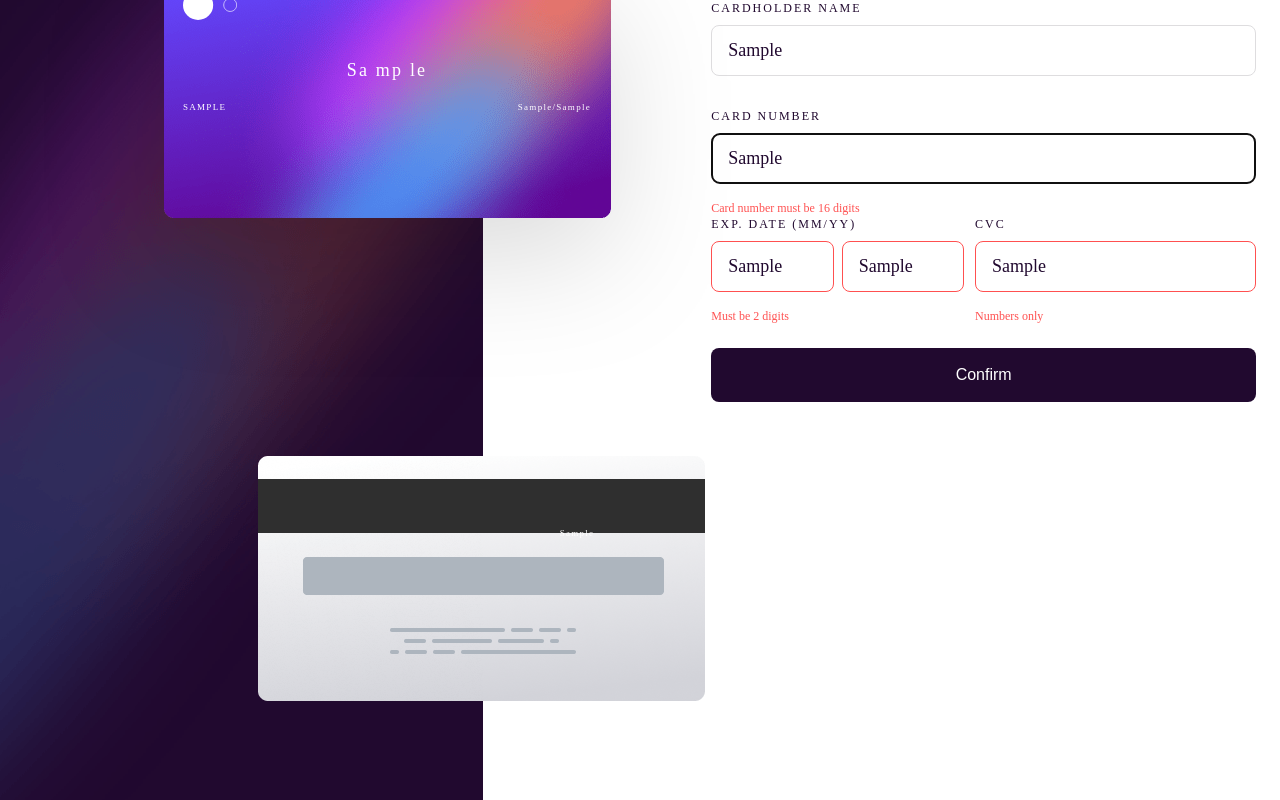
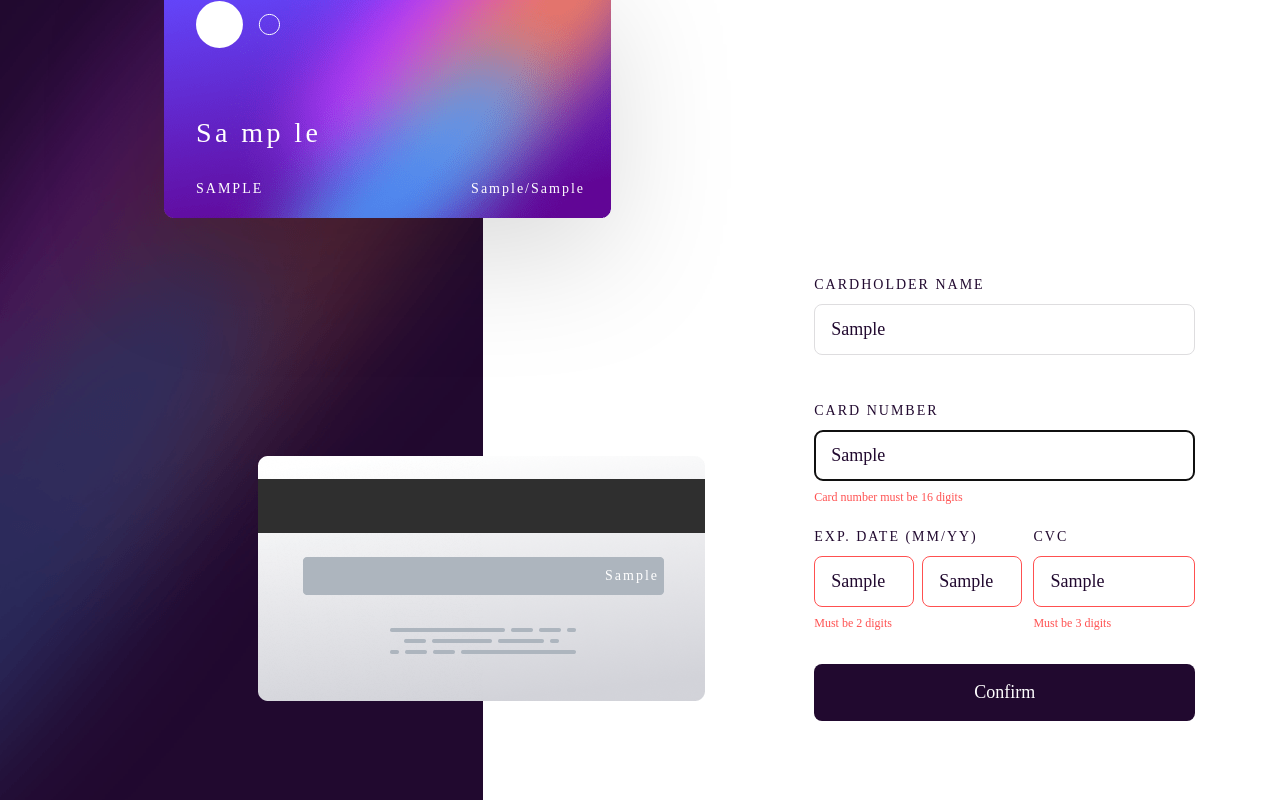
Before and after one commit to roodhouse/frontend-mentor-interactive-card, a React (Create React App) app: page / in a window 1280 px wide. Both pictures are taken after typing "Sample", "Sample", "Sample", "Sample", "Sample" into the empty fields and a click on the input "Confirm". Built offline with nearby package versions, Linux system fonts and the light colour scheme; the HTML template or start-up script is replaced by a standard one.

Commit message:
styling done

```diff
--- a/src/components/Bottom.jsx
+++ b/src/components/Bottom.jsx
@@ -5,11 +5,11 @@ import Thanks from './bottom/Thanks'
 function Bottom({ recordName, recordNumber, recordMonth, recordYear, recordCvc }) {
   return (
     <>
-      <div id="bottomContainer" className='px-6'>
+      <div id="bottomContainer" className='px-6 xl:w-[381px] xl:mt-[275px] xl:ml-[127px] xl:px-0'>
         <div id="formWrapper" className=''>
           <Form recordName={recordName} recordNumber={recordNumber} recordMonth={recordMonth} recordYear={recordYear} recordCvc={recordCvc}/>
         </div>
-        <div id="thanksWrapper" className='hidden'>
+        <div id="thanksWrapper" className='hidden xl:pt-[30px]'>
           <Thanks />
         </div>
       </div>
--- a/src/components/bottom/Form.jsx
+++ b/src/components/bottom/Form.jsx
@@ -51,7 +51,7 @@ function Form({ recordName, recordNumber, recordMonth, recordYear, recordCvc })
           <div id="cardHolderNumberWrapper" className='w-full mb-1'>
             <CardHolderNumber register={register} recordNumber={recordNumber} errors={errors} />
           </div>
-          <div id="expCvcWrapper" className='w-full flex mb-7'>
+          <div id="expCvcWrapper" className='w-full flex mb-7 xl:mb-[15px]'>
             <div id="expWrapper" className='mr-[11px]'>
               <Exp register={register} recordMonth={recordMonth} recordYear={recordYear} errors={errors} />
             </div>
--- a/src/components/bottom/form/CardHolderName.jsx
+++ b/src/components/bottom/form/CardHolderName.jsx
@@ -4,11 +4,11 @@ function CardHolderName({ register, recordName, errors }) {
   return (
     <>
         <div id="cardHolderNameContainer">
-            <div id="labelNameContainer" className='text-veryDarkViolet font-["Space_Grotesk"] text-xs font-medium tracking-[2px] mb-[9px] text-left'>
+            <div id="labelNameContainer" className='text-veryDarkViolet font-["Space_Grotesk"] text-xs font-medium tracking-[2px] mb-[9px] text-left xl:text-sm xl:tracking-[2px]'>
               <label htmlFor="cardHolderName">CARDHOLDER NAME</label>
             </div>
             <div id="theNameContainer">
-              <input type="text" id='cardHolderName' name='cardHolderName' placeholder='e.g. Jane Appleseed' className='w-full font-["Space_Grotesk"] text-[18px] text-veryDarkViolet border border-solid rounded-lg border-lightGrayishViolet pl-4 py-[11px] placeholder:text-veryDarkViolet placeholder:text-[18px] placeholder:font-["Space_Grotesk"] placeholder:font-medium placeholder:opacity-25'
+              <input type="text" id='cardHolderName' name='cardHolderName' placeholder='e.g. Jane Appleseed' className='w-full font-["Space_Grotesk"] text-[18px] text-veryDarkViolet border border-solid rounded-lg border-lightGrayishViolet pl-4 py-[11px] placeholder:text-veryDarkViolet placeholder:text-[18px] placeholder:font-["Space_Grotesk"] placeholder:font-medium placeholder:opacity-25 cursor-pointer hover:border-veryDarkViolet'
                 {...register('cardHolderName',{
                   required: 'Name is required',
                   onChange: (e) => {
@@ -17,8 +17,8 @@ function CardHolderName({ register, recordName, errors }) {
                 })}
               />
             </div>
-            <div id="cardHolderNameError" className='h-5 text-error text-xs font-["Space_Grotesk"] font-medium mt-2 text-left'>
-              <p id='nameError' className='hidden pt-2'>{errors.cardHolderName?.message}</p>
+            <div id="cardHolderNameError" className='h-5 text-error text-xs font-["Space_Grotesk"] font-medium mt-2 text-left xl:h-[34px]'>
+              <p id='nameError' className='hidden pt-2 xl:pt-0'>{errors.cardHolderName?.message}</p>
             </div>
           </div>
     </>
--- a/src/components/bottom/form/CardHolderNumber.jsx
+++ b/src/components/bottom/form/CardHolderNumber.jsx
@@ -6,11 +6,11 @@ function CardHolderNumber({ register, recordNumber, errors }) {
   return (
     <>
         <div id="cardHolderNumberContainer">
-            <div id="labelNumberContainer" className='text-veryDarkViolet font-["Space_Grotesk"] text-xs font-medium tracking-[2px] mb-[9px] text-left'>
+            <div id="labelNumberContainer" className='text-veryDarkViolet font-["Space_Grotesk"] text-xs font-medium tracking-[2px] mb-[9px] text-left xl:text-sm xl:tracking-[2px]'>
               <label htmlFor="cardHolderNumber">CARD NUMBER</label>
             </div>
             <div id="theNumberContainer">
-              <input type="text" id='cardHolderNumber' maxLength={16} name='cardHolderNumber' placeholder='e.g. 1234 5678 9123 0000' className='w-full font-["Space_Grotesk"] text-[18px] text-veryDarkViolet border border-solid rounded-lg border-lightGrayishViolet pl-4 py-[11px] placeholder:text-veryDarkViolet placeholder:text-[18px] placeholder:font-["Space_Grotesk"] placeholder:font-medium placeholder:opacity-25'
+              <input type="text" id='cardHolderNumber' maxLength={16} name='cardHolderNumber' placeholder='e.g. 1234 5678 9123 0000' className='w-full font-["Space_Grotesk"] text-[18px] text-veryDarkViolet border border-solid rounded-lg border-lightGrayishViolet pl-4 py-[11px] placeholder:text-veryDarkViolet placeholder:text-[18px] placeholder:font-["Space_Grotesk"] placeholder:font-medium placeholder:opacity-25 cursor-pointer hover:border-veryDarkViolet'
                 {...register('cardHolderNumber',{
                   required: 'Number is required',
                   pattern: {
@@ -31,8 +31,8 @@ function CardHolderNumber({ register, recordNumber, errors }) {
                 })}
               />
             </div>
-            <div id="cardHolderNumberError" className='h-5 text-error text-xs font-["Space_Grotesk"] font-medium mt-2 text-left'>
-              <p id='numberError' className='hidden pt-2'>{errors.cardHolderNumber?.message}</p>
+            <div id="cardHolderNumberError" className='h-5 text-error text-xs font-["Space_Grotesk"] font-medium mt-2 text-left xl:h-[34px]'>
+              <p id='numberError' className='hidden pt-2 xl:pt-0'>{errors.cardHolderNumber?.message}</p>
             </div>
           </div>
     </>
--- a/src/components/bottom/form/Cvc.jsx
+++ b/src/components/bottom/form/Cvc.jsx
@@ -4,16 +4,24 @@ function Cvc({ register, recordCvc, errors }) {
   return (
     <>
         <div id="CvcContainer">
-            <div id="labelCvcContainer" className='text-veryDarkViolet font-["Space_Grotesk"] text-xs font-medium tracking-[2px] mb-[9px] text-left'>
+            <div id="labelCvcContainer" className='text-veryDarkViolet font-["Space_Grotesk"] text-xs font-medium tracking-[2px] mb-[9px] text-left xl:text-sm xl:tracking-[2px]'>
               <label htmlFor="cvc">CVC</label>
             </div>
             <div id="theCvcContainer">
-              <input type="text" id='cardHolderCvc' maxLength={3} name='cardHolderCvc' placeholder='e.g. 123' className='w-full font-["Space_Grotesk"] text-[18px] text-veryDarkViolet border border-solid rounded-lg border-lightGrayishViolet pl-4 py-[11px] placeholder:text-veryDarkViolet placeholder:text-[18px] placeholder:font-["Space_Grotesk"] placeholder:font-medium placeholder:opacity-25'
+              <input type="text" id='cardHolderCvc' maxLength={3} name='cardHolderCvc' placeholder='e.g. 123' className='w-full font-["Space_Grotesk"] text-[18px] text-veryDarkViolet border border-solid rounded-lg border-lightGrayishViolet pl-4 py-[11px] placeholder:text-veryDarkViolet placeholder:text-[18px] placeholder:font-["Space_Grotesk"] placeholder:font-medium placeholder:opacity-25 cursor-pointer hover:border-veryDarkViolet'
                 {...register('cardHolderCvc',{
                   required: 'Can\'t be blank',
                   pattern: {
                     value: /^[0-9]*$/,
                     message: 'Numbers only'
+                  },
+                  maxLength: {
+                    value: 3,
+                    message: 'Must be 3 digits'
+                  },
+                  minLength: {
+                    value: 3,
+                    message: 'Must be 3 digits'
                   },
                   onChange: (e) => {
                     recordCvc(e.target.value)
@@ -21,8 +29,8 @@ function Cvc({ register, recordCvc, errors }) {
                 })}
               />
             </div>
-            <div id="cardHolderCvcError" className='h-5 text-error text-xs font-["Space_Grotesk"] font-medium mt-2 text-left'>
-              <p id='cvcError' className='hidden pt-2'>{errors.cardHolderCvc?.message}</p>
+            <div id="cardHolderCvcError" className='h-5 text-error text-xs font-["Space_Grotesk"] font-medium mt-2 text-left xl:h-[34px]'>
+              <p id='cvcError' className='hidden pt-2 xl:pt-0'>{errors.cardHolderCvc?.message}</p>
             </div>
           </div>
     </>
--- a/src/components/bottom/form/Exp.jsx
+++ b/src/components/bottom/form/Exp.jsx
@@ -4,12 +4,12 @@ function Exp({ register, recordMonth, recordYear, errors }) {
   return (
     <>
         <div id="expContainer">
-            <div id="labelExpContainer" className='text-veryDarkViolet font-["Space_Grotesk"] text-xs font-medium tracking-[2px] mb-[9px] text-left'>
+            <div id="labelExpContainer" className='text-veryDarkViolet font-["Space_Grotesk"] text-xs font-medium tracking-[2px] mb-[9px] text-left xl:text-sm xl:tracking-[2px]'>
               <label htmlFor="exp">EXP. DATE (MM/YY)</label>
             </div>
             <div id="expDate" className='flex'>
                 <div id="theExpMonthContainer" className='mr-2'>
-                    <input type="text" id='cardHolderExpMonth' maxLength={2} name='cardHolderExpMonth' placeholder='MM' className='w-full font-["Space_Grotesk"] text-[18px] text-veryDarkViolet border border-solid rounded-lg border-lightGrayishViolet pl-4 py-[11px] placeholder:text-veryDarkViolet placeholder:text-[18px] placeholder:font-["Space_Grotesk"] placeholder:font-medium placeholder:opacity-25'
+                    <input type="text" id='cardHolderExpMonth' maxLength={2} name='cardHolderExpMonth' placeholder='MM' className='w-full font-["Space_Grotesk"] text-[18px] text-veryDarkViolet border border-solid rounded-lg border-lightGrayishViolet pl-4 py-[11px] placeholder:text-veryDarkViolet placeholder:text-[18px] placeholder:font-["Space_Grotesk"] placeholder:font-medium placeholder:opacity-25 cursor-pointer hover:border-veryDarkViolet'
                       {...register('cardHolderExpMonth',{
                         required: 'Can\'t be blank',
                         maxLength: {
@@ -31,7 +31,7 @@ function Exp({ register, recordMonth, recordYear, errors }) {
                     />
                 </div>
                 <div id="theExpYearContainer">
-                    <input type="text" id='cardHolderExpYear' maxLength={2} name='cardHolderExpYear' placeholder='YY' className='w-full font-["Space_Grotesk"] text-[18px] text-veryDarkViolet border border-solid rounded-lg border-lightGrayishViolet pl-4 py-[11px] placeholder:text-veryDarkViolet placeholder:text-[18px] placeholder:font-["Space_Grotesk"] placeholder:font-medium placeholder:opacity-25'
+                    <input type="text" id='cardHolderExpYear' maxLength={2} name='cardHolderExpYear' placeholder='YY' className='w-full font-["Space_Grotesk"] text-[18px] text-veryDarkViolet border border-solid rounded-lg border-lightGrayishViolet pl-4 py-[11px] placeholder:text-veryDarkViolet placeholder:text-[18px] placeholder:font-["Space_Grotesk"] placeholder:font-medium placeholder:opacity-25 cursor-pointer hover:border-veryDarkViolet'
                       {...register('cardHolderExpYear',{
                         required: 'Can\'t be blank',
                         maxLength: {
@@ -53,8 +53,8 @@ function Exp({ register, recordMonth, recordYear, errors }) {
                     />
                 </div>
             </div>
-            <div id="cardHolderExpMonthError" className='h-5 text-error text-xs font-["Space_Grotesk"] font-medium mt-2 text-left'>
-              <p id='expError' className='hidden pt-2'>{errors.cardHolderExpMonth?.message || errors.cardHolderExpYear?.message}</p>
+            <div id="cardHolderExpMonthError" className='h-5 text-error text-xs font-["Space_Grotesk"] font-medium mt-2 text-left xl:h-[34px]'>
+              <p id='expError' className='hidden pt-2 xl:pt-0'>{errors.cardHolderExpMonth?.message || errors.cardHolderExpYear?.message}</p>
             </div>
           </div>
     </>
--- a/src/components/bottom/form/Submit.jsx
+++ b/src/components/bottom/form/Submit.jsx
@@ -4,7 +4,7 @@ function Submit() {
   return (
     <>
         <div id="submitContainer">
-            <input type="submit" name='submit' id='submit' value='Confirm' className='w-full bg-veryDarkViolet text-white py-[15px] rounded-lg' />
+            <input type="submit" name='submit' id='submit' value='Confirm' className='w-full font-["Space_Grotesk"] text-[18px] bg-veryDarkViolet text-white py-[15px] rounded-lg cursor-pointer' />
         </div>
     </>
   )
--- a/src/components/bottom/thanks/Continue.jsx
+++ b/src/components/bottom/thanks/Continue.jsx
@@ -6,7 +6,7 @@ function Continue() {
         <div id="formConinueContainer">
             <form noValidate>
                 <div id="continueContainer">
-                    <input type="submit" name='submit' id='submit' value='Continue' className='w-full bg-veryDarkViolet text-white py-[15px] rounded-lg' />
+                    <input type="submit" name='submit' id='submit' value='Continue' className='w-full bg-veryDarkViolet text-white py-[15px] rounded-lg text-[18px] font-["Space_Grotesk"] cursor-pointer' />
                 </div>
             </form>
         </div>
--- a/src/components/top/CardBack.jsx
+++ b/src/components/top/CardBack.jsx
@@ -5,7 +5,7 @@ function CardBack({ cvc }) {
     <>
         <div id="cardBackContainer" className='pt-8 pr-4 pl-[73px] pb-[51px] xl:pl-[258px] xl:pt-[456px]'>
             <div id="cardBack" className='bg-[url("/src/images/bg-card-back.png")] bg-contain bg-no-repeat h-[157px] xl:h-[245px] xl:w-[447px]'>
-                <div id="cvs" className='pt-[71px] pb-[73px] pl-[228px] pr-[37px] text-white font-["Space_Grotesk"] text-[9px] font-medium tracking-[1.286px]'>
+                <div id="cvs" className='pt-[71px] pb-[73px] pl-[228px] pr-[37px] text-white font-["Space_Grotesk"] text-[9px] font-medium tracking-[1.286px] xl:text-sm xl:tracking-[2px] xl:mr-[-110px] xl:pt-[110px]'>
                     <p>{cvc}</p>
                 </div>
             </div>
--- a/src/components/top/CardFront.jsx
+++ b/src/components/top/CardFront.jsx
@@ -6,18 +6,18 @@ function CardFront({ name, number, exp }) {
   return (
     <>
         <div id="cardFrontContainer" className='h-[156px] pl-[17px] pr-[73px] mt-[-119px] xl:pl-[164px] xl:pr-0 xl:mt-[-827px]'>
-            <div id="cardFont" className='bg-[url("/src/images/bg-card-front.png")] bg-cover h-full w-[285px] pt-[17px] pl-[19px] pb-[20px] pr-[20px] xl:h-[245px] xl:w-[447px]'>
-                <div id="logoContainer" className='w-[54px] h-[30px] mb-[37px]'>
+            <div id="cardFont" className='bg-[url("/src/images/bg-card-front.png")] bg-cover h-full w-[285px] pt-[17px] pl-[19px] pb-[20px] pr-[20px] xl:h-[245px] xl:w-[447px] xl:pt-[28px] xl:pl-8 xl:pb-[26px] xl:pr-[26px]'>
+                <div id="logoContainer" className='w-[54px] h-[30px] mb-[37px] xl:w-[84px] xl:h-[47px] xl:mb-16'>
                     <img src={Logo} alt="Logo" />
                 </div>
-                <div id="numberContainer" className='text-white font-["Space_Grotesk"] text-[18px] font-medium tracking-[2.2px] mb-[17px]'>
+                <div id="numberContainer" className='text-white font-["Space_Grotesk"] text-[18px] font-medium tracking-[2.2px] mb-[17px] xl:text-left xl:text-[28px] xl:tracking-[3.422px] xl:mb-[25px]'>
                     <p>{number}</p>
                 </div>
                 <div id="nameDateWrapper" className='flex justify-between'>
-                    <div id="nameContainer" className='text-white font-["Space_Grotesk"] text-[9px] font-medium tracking-[1.286px] uppercase'>
+                    <div id="nameContainer" className='text-white font-["Space_Grotesk"] text-[9px] font-medium tracking-[1.286px] uppercase xl:text-sm xl:tracking-[2px]'>
                         <p>{name}</p>
                     </div>
-                    <div id="dateContainer" className='text-white font-["Space_Grotesk"] text-[9px] font-medium tracking-[1.286px]'>
+                    <div id="dateContainer" className='text-white font-["Space_Grotesk"] text-[9px] font-medium tracking-[1.286px] xl:text-sm xl:tracking-[2px]'>
                         <p>{exp}</p>
                     </div>
                 </div>
--- a/tailwind.config.js
+++ b/tailwind.config.js
@@ -5,6 +5,10 @@ module.exports = {
   ],
   theme: {
     extend: {},
+    borderColor: {
+      veryDarkViolet: '#21092F',
+      lightGrayishViolet: 'hsl(270, 3%, 87%)'
+    },
     colors: {
       white: 'hsl(0, 0%, 100%)',
       lightGrayishViolet: 'hsl(270, 3%, 87%)',
```
